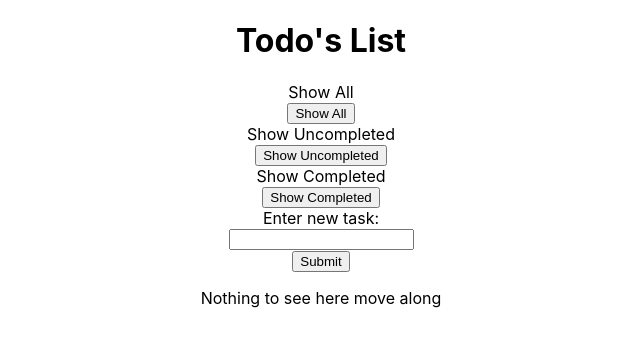
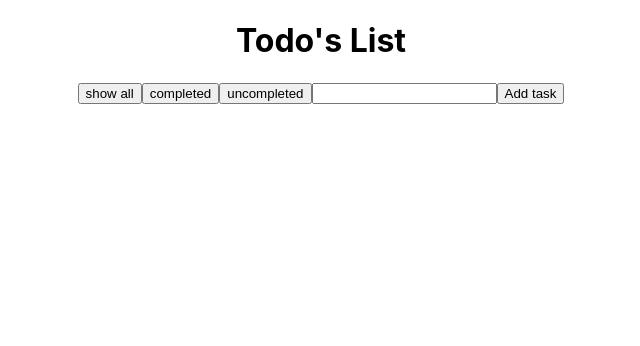
Before and after one commit to yuvaldavid22/todo-list-react, a React (Create React App) app: page / in a window 1280 px wide. Shown: the top 346 px of the page, without its empty margins (319-959 px from the left). Built offline with nearby package versions, Linux system fonts and the light colour scheme.

Commit message:
yuval and raz changes

```diff
--- a/package.json
+++ b/package.json
@@ -6,6 +6,7 @@
     "@testing-library/jest-dom": "^4.2.4",
     "@testing-library/react": "^9.5.0",
     "@testing-library/user-event": "^7.2.1",
+    "lodash": "^4.17.20",
     "react": "^16.14.0",
     "react-bootstrap": "^1.3.0",
     "react-dom": "^16.14.0",
--- a/src/App.js
+++ b/src/App.js
@@ -1,30 +1,43 @@
-import React, {useState} from 'react';
-import logo from './logo.svg';
+import React, {useRef, useState} from 'react';
 import './App.css';
-import AddTask from './components/AddTask'
-import TodoList from "./components/TodoList"
-import ShowAllUnCompleted from "./components/ShowAllUnCompleted"
-import ShowAll from "./components/ShowAll"
-import ShowAllCompleted from "./components/ShowAllCompleted"
+import {v4 as uuid} from "uuid";
+import TodoList from "./components/TodoList";
 
 function App() {
+    const inputRef = useRef();
     const [tasks, setTasks] = useState([]);
-  const [allTasks, setAllTasks] = useState([]);
-  const [status, setStatus] = useState("all");
+    const [status, setStatus] = useState("all")
+
+    const toggleTask = taskId => {
+        setTasks(tasks.map(task => task.id === taskId ? {...task, done: !task.done} : task))
+    }
+
+    const getRelevantTasks = () => {
+        if (status === "completed") {
+            return tasks.filter(task => task.done)
+        } else if (status === "uncompleted") {
+            return tasks.filter(task => !task.done)
+        }
+        return tasks
+    }
 
     return (
         <div className="App">
             <header>
                 <h1>Todo's List</h1>
             </header>
-      <ShowAll status={status} setStatus={setStatus} allTasks={allTasks} tasks={tasks} setTasks={setTasks}></ShowAll>
-      <ShowAllUnCompleted status={status} setStatus={setStatus} allTasks={allTasks} tasks={tasks} setTasks={setTasks}></ShowAllUnCompleted>
-      <ShowAllCompleted status={status} setStatus={setStatus} allTasks={allTasks} tasks={tasks} setTasks={setTasks}></ShowAllCompleted>
-      <AddTask status={status} allTasks={allTasks} setAllTasks={setAllTasks} tasks={tasks} setTasks={setTasks}></AddTask>
-      <TodoList status={status} allTasks={allTasks} setAllTasks={setAllTasks} tasks={tasks} setTasks={setTasks}></TodoList>
+            <button onClick={() => setStatus("all")}>show all</button>
+            <button onClick={() => setStatus("completed")}>completed</button>
+            <button onClick={() => setStatus("uncompleted")}>uncompleted</button>
+            <input ref={inputRef}/>
+            <button onClick={() => {
+                setTasks((tasks) => ([...tasks, {id: uuid().toString(), name: inputRef.current.value, done: false}]))
+            }}>
+                Add task
+            </button>
+            <TodoList tasks={getRelevantTasks()} toggleTask={toggleTask}/>
         </div>
     );
 }
 
-
 export default App;
--- a/src/components/AddTask.js
+++ /dev/null
@@ -1,45 +0,0 @@
-import React from "react";
-import { v4 as uuid } from 'uuid';
-import {Button, Col, Form, Row} from "react-bootstrap";
-
-function AddTask({tasks,setTasks,setAllTasks,status}) {
-    const inputText = React.useRef(null);
-
-    function addTask(name) {
-        if(name !== '') {
-            const guid = uuid().toString();
-
-            console.log(status)
-            if(status!=="completed") {
-            setTasks((tasks) =>
-                ([...tasks, {id: guid, name: name, done: false}]));
-            }
-
-            setAllTasks((tasks) =>
-                ([...tasks, {id: guid, name: name, done: false}]));
-
-
-            inputText.current.value = '';
-        }
-    }
-
-    return(
-        <Row className={"justify-content-center"}>
-            <Col md={5}>
-                <Row className={"justify-content-center"}>
-                    <Form.Label>Enter new task:</Form.Label>
-                </Row>
-                <Row className={"justify-content-center"}>
-                    <input ref={inputText} />
-                </Row>
-                <Row className={"justify-content-center"}>
-                    <Button variant="primary" type="submit" onClick={() => addTask(inputText.current.value)}>
-                        Submit
-                    </Button>
-                </Row>
-            </Col>
-        </Row>
-    );
-}
-
-export default AddTask;
--- a/src/components/ShowAll.js
+++ /dev/null
@@ -1,31 +0,0 @@
-import React from "react";
-import {Button, Col, Form, Row} from "react-bootstrap";
-
-function ShowAll({setTasks,allTasks,setStatus}){
-
-    function showAll(){
-        let task = allTasks.filter(
-            todo=> todo.done!==true || todo.done!==false
-        );
-
-        setTasks(task);
-        setStatus("all");
-    }
-
-    return(
-        <Row className={"justify-content-center"}>
-            <Col md={5}>
-                <Row className={"justify-content-center"}>
-                    <Form.Label>Show All</Form.Label>
-                </Row>
-                <Row className={"justify-content-center"}>
-                    <Button variant="primary" type="remove" onClick={() => showAll()}>
-                        Show All
-                    </Button>
-                </Row>
-            </Col>
-        </Row>
-    );
-}
-
-export default ShowAll;
--- a/src/components/ShowAllCompleted.js
+++ /dev/null
@@ -1,32 +0,0 @@
-import React from "react";
-import {Button, Col, Form, Row} from "react-bootstrap";
-
-function ShowAllCompleted({allTasks,tasks,setTasks,setStatus}){
-
-    function showAllCompleted(){
-
-        let task = allTasks.filter(
-            todo=> todo.done !== false
-        );
-
-        setTasks(task);
-        setStatus("completed");
-    }
-
-    return(
-        <Row className={"justify-content-center"}>
-            <Col md={5}>
-                <Row className={"justify-content-center"}>
-                    <Form.Label>Show Completed</Form.Label>
-                </Row>
-                <Row className={"justify-content-center"}>
-                    <Button variant="primary" type="remove" onClick={() => showAllCompleted()}>
-                        Show Completed
-                    </Button>
-                </Row>
-            </Col>
-        </Row>
-    );
-}
-
-export default ShowAllCompleted;
--- a/src/components/ShowAllUnCompleted.js
+++ /dev/null
@@ -1,32 +0,0 @@
-import React from "react";
-import {Button, Col, Form, Row} from "react-bootstrap";
-
-function ShowAllUnCompleted({allTasks,tasks,setTasks,setStatus}){
-
-    function showAllUnCompleted(){
-
-        let task = allTasks.filter(
-            todo=> todo.done !== true
-        );
-
-        setTasks(task);
-        setStatus("uncompleted");
-    }
-
-    return(
-        <Row className={"justify-content-center"}>
-            <Col md={5}>
-                <Row className={"justify-content-center"}>
-                    <Form.Label>Show Uncompleted</Form.Label>
-                </Row>
-                <Row className={"justify-content-center"}>
-                    <Button variant="primary" type="remove" onClick={() => showAllUnCompleted()}>
-                        Show Uncompleted
-                    </Button>
-                </Row>
-            </Col>
-        </Row>
-    );
-}
-
-export default ShowAllUnCompleted;
--- a/src/components/Task.js
+++ b/src/components/Task.js
@@ -1,30 +1,12 @@
-import React, {useCallback} from "react";
-import {Col, Row} from "react-bootstrap";
+import React from "react";
 
-function Task(props)
-{
-    const toggleTask = useCallback(() => {
-        props.toggleTask(props.id);
-    }, [props.id]);
-
+const Task = (props) => {
     return (
-        <Row >
-            <Col md={8}>
-                <Row >
-                    <Col md={3}>
-                        <input type="checkbox" checked={props.done}
-                               onChange={toggleTask} className={"task-checkbox"}/>
-                    </Col>
-                    <Col md={6}>
-                        {props.name}
-                    </Col>
-                    <Col md={3}>
-                        <span className="material-icons"></span>
-                    </Col>
-                </Row>
-            </Col>
-        </Row>
-    );
+        <div>
+            <input type="checkbox" checked={props.done} onChange={() => props.onChange(props.id)} className={"task-checkbox"}/>
+            <p>{props.name}</p>
+        </div>
+    )
 }
 
 export default Task;
--- a/src/components/TodoList.js
+++ b/src/components/TodoList.js
@@ -1,62 +1,22 @@
-import React,{useCallback,useState,useRef} from 'react';
+import React from 'react';
 import Task from './Task'
 
-function TodoList({tasks, setAllTasks, setTasks, allTasks,status}){
-    const allTasksRef = useRef();
-    const tasksRef = useRef();
-    const statusRef = useRef();
-    allTasksRef.current = allTasks;
-    tasksRef.current=tasks;
-    statusRef.current=status;
-
-    const toggleTask = useCallback((taskId) => {
-        allTasks = allTasksRef.current;
-        tasks = tasksRef.current;
-        status = statusRef.current;
-
-        let toggledTasks = tasks.map(
-            task => {
-                if(task.id === taskId) {
-                    task.done = !task.done;
-                }
-
-                if(status==="all")
-                    return task;
-                if(status==="completed" && task.done===true)
-                    return task;
-                if(status==="uncompleted" && task.done===false)
-                    return task;
-
-                return;
-            }
-        )
-
-        toggledTasks = toggledTasks.filter(task => task!==undefined)
-
-        let toggledAllTasks = allTasks.map(
-            task => {
-                if(task.id === taskId && !toggledTasks.includes(task)){
-                    task.done = !task.done;
-                }
-                return task;
-            }
-        )
-
-        setTasks(toggledTasks);
-        setAllTasks(toggledAllTasks);
-    },)
-
-    const todoList = tasks.length ? (
-        tasks.map(todo=> (
-            <Task toggleTask={toggleTask} name={todo.name} key={todo.id} id={todo.id} done={todo.done} />
-        ))
-    ) : (
-        <p className="center">Nothing to see here move along</p>
-    )
-
-     return(
+const TodoList = (props) => {
+    const {
+        tasks,
+        toggleTask
+    } = props;
+    return (
         <div className="todos collection">
-            {todoList}
+            {tasks.map(task => (
+                <Task
+                    key={task.id}
+                    id={task.id}
+                    name={task.name}
+                    done={task.done}
+                    onChange={toggleTask}
+                />
+            ))}
         </div>
     )
 }
```
Lines whose indentation alone changed are shown as unchanged.
